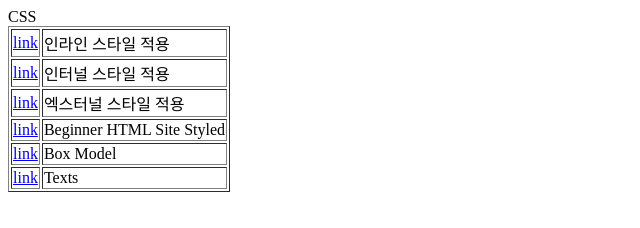
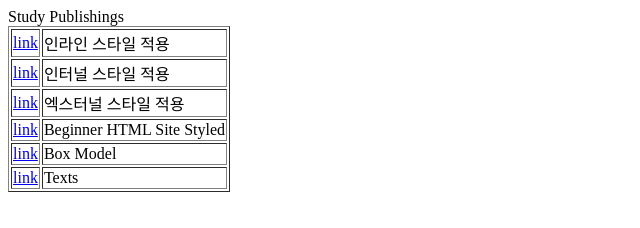
Before and after one commit to dancingKimDH/study_publishings, a plain HTML site: page docs/index.html in a window 1280 px wide. Shown: the whole page, without its empty margins (0-640 px from the left). Drawn offline with Linux system fonts and the light colour scheme.

Commit message:
title updated

```diff
--- a/docs/index.html
+++ b/docs/index.html
@@ -7,7 +7,7 @@
     <title>Document</title>
 </head>
 <body>
-    <div>CSS</div>
+    <div>Study Publishings</div>
     <div><table border="1" >
         <tr>
             <td>
```
